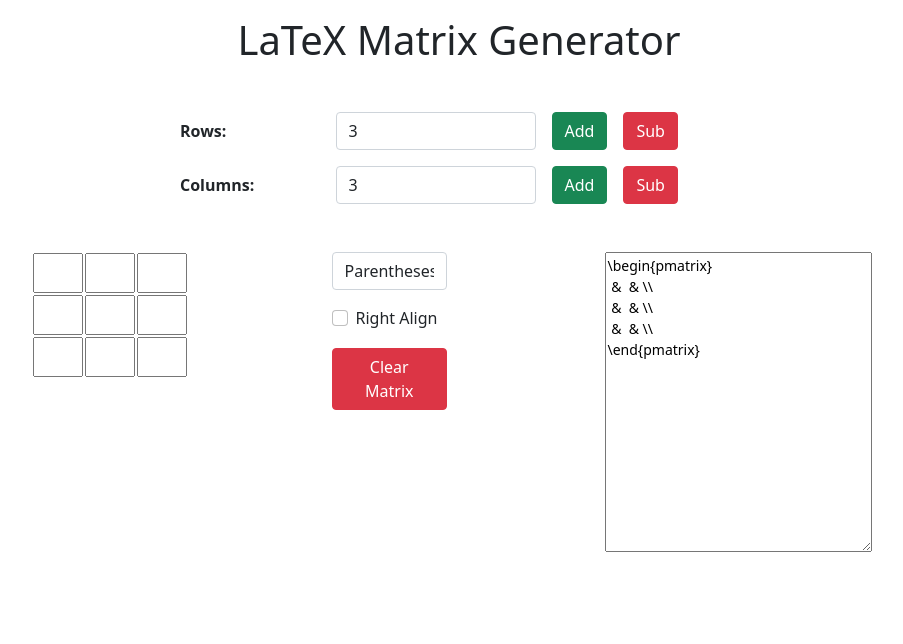
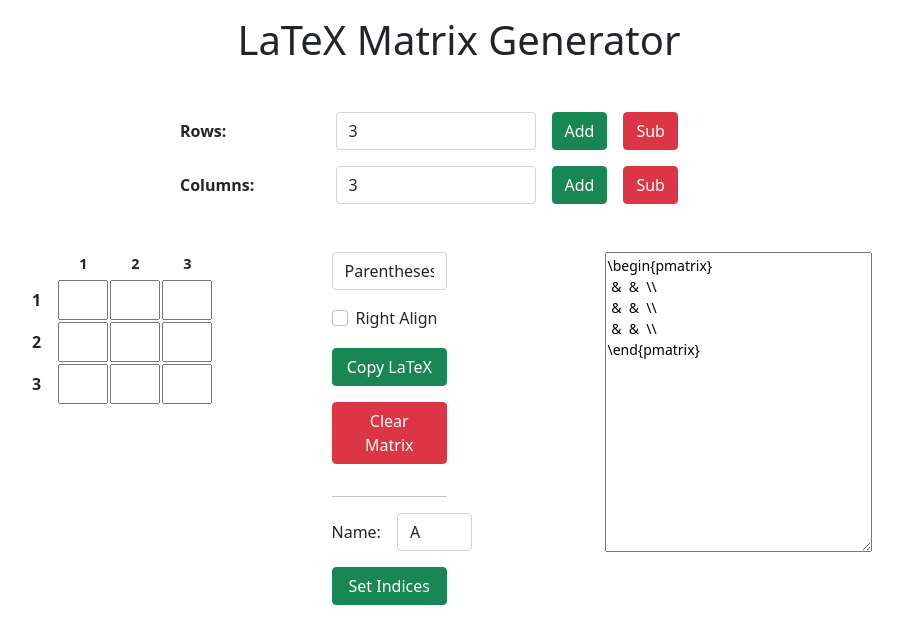
Before and after one commit to rcya1/latex-matrix-generator, a React (Create React App) app: page / in a window 1280 px wide. Shown: the top 644 px of the page, without its empty margins (181-1084 px from the left). Built offline with nearby package versions, Linux system fonts and the light colour scheme.

Commit message:
Finish Basic Version of App

```diff
--- a/src/App.js
+++ b/src/App.js
@@ -38,7 +38,6 @@ function getFix(matrixType, isBeginning) {
 function convertToLatex(data, numRows, numCols, matrixType) {
     let code = "";
 
-    // code += "\\begin{pmatrix}\n";
     code += getFix(matrixType, true);
     for(let r = 0; r < numRows; r++) {
         for(let c = 0; c < numCols; c++) {
@@ -47,7 +46,7 @@ function convertToLatex(data, numRows, numCols, matrixType) {
                 code += " & ";
             }
         }
-        code += "\\\\ \n";
+        code += " \\\\ \n";
     }
     code += getFix(matrixType, false);
 
@@ -59,7 +58,7 @@ function Cell(props) {
         <input className=" " onFocus={(e) => e.target.select()} style={{
             width: "50px",
             height: "40px",
-            fontSize: "18px"
+            fontSize: "14px"
         }} value={props.value} onChange={props.onChange}></input>
     );
 }
@@ -70,10 +69,18 @@ function App() {
     const [matrixData, setMatrixData] = useState([['', '', ''], ['', '', ''], ['', '', '']]);
     const [matrixType, setMatrixType] = useState("parentheses");
     const [rightAlign, setRightAlign] = useState(false);
+    const [matrixName, setMatrixName] = useState("A");
 
     let tableData = [];
     for(let r = 0; r < numRows; r++) {
-        let rowData = [];
+        let rowData = [<th className="text-end pe-3" onClick={() => {
+            let dataCopy = [];
+            for (var i = 0; i < matrixData.length; i++) {
+                dataCopy[i] = matrixData[i].slice();
+            }
+            dataCopy[r] = new Array(numCols).fill('');
+            setMatrixData(dataCopy);
+        }} style={{width: "50px", height: "40px", cursor: "not-allowed"}}>{r + 1}</th>];
         for(let c = 0; c < numCols; c++) {
             rowData.push(<td>
                 <Cell value={matrixData[r][c]} onChange={(e) => {
@@ -90,6 +97,8 @@ function App() {
             {rowData}
         </tr>);
     }
+
+    let latexCode = convertToLatex(matrixData, numRows, numCols, matrixType + (rightAlign ? "_right" : ""));
 
     function updateRows(newNumRows) {
         if(matrixData.length < newNumRows) {
@@ -163,6 +172,25 @@ function App() {
                     <Row>
                         <Col xs={9}>
                             <table className="mx-auto">
+                                <thead className="text-center" style={{fontSize: "0.9rem"}}>
+                                    <tr>
+                                        <th></th>
+                                        {
+                                            Array(numCols).fill(0).map((value, index) => {
+                                                return <th style={{cursor: "not-allowed"}}className="pb-1" onClick={() => {
+                                                    let dataCopy = [];
+                                                    for (var i = 0; i < matrixData.length; i++) {
+                                                        dataCopy[i] = matrixData[i].slice();
+                                                    }
+                                                    for(let r = 0; r < numRows; r++) {
+                                                        dataCopy[r][index] = '';
+                                                    }
+                                                    setMatrixData(dataCopy);
+                                                }}>{index+1}</th>
+                                            })
+                                        }
+                                    </tr>
+                                </thead>
                                 <tbody>
                                     {tableData}
                                 </tbody>
@@ -183,6 +211,11 @@ function App() {
                                         setRightAlign(e.target.checked);
                                     }}/>
                                 </Form.Group>
+                                <Button variant="success" className="mb-3" onClick = {() => {
+                                    navigator.clipboard.writeText(latexCode);
+                                }}>
+                                    Copy LaTeX
+                                </Button>
                                 <Button className="mb-3" variant="danger" onClick = {() => {
                                     let dataCopy = [];
                                     for(let r = 0; r < numRows; r++) {
@@ -190,12 +223,33 @@ function App() {
                                     }
                                     setMatrixData(dataCopy);
                                 }}>Clear Matrix</Button>
+                                <hr/>
+                                <Form className="d-flex mb-3">
+                                    <Form.Label className="me-3 my-auto align-middle">Name: </Form.Label>
+                                    <Form.Control type="input" value={matrixName} onChange={(e) => {
+                                        setMatrixName(e.target.value)
+                                    }} style={{width: "75px"}}/>
+                                </Form>
+                                <Button className="mb-3" variant="success" onClick = {() => {
+                                    let dataCopy = [];
+                                    for (var i = 0; i < matrixData.length; i++) {
+                                        dataCopy[i] = matrixData[i].slice();
+                                    }
+
+                                    for(let r = 0; r < numRows; r++) {
+                                        for(let c = 0; c < numCols; c++) {
+                                            dataCopy[r][c] = matrixName + "_{" + (r + 1) + "" + (c + 1) + "}";
+                                        }
+                                    }
+
+                                    setMatrixData(dataCopy);
+                                }}>Set Indices</Button>
                             </div>
                         </Col>
                     </Row>
                 </Col>
                 <Col xs={6}>
-                    <textarea readOnly className="d-block w-50 mx-auto" value={convertToLatex(matrixData, numRows, numCols, matrixType + (rightAlign ? "_right" : ""))}
+                    <textarea readOnly className="d-block w-50 mx-auto" value={latexCode}
                         style={{height: "300px", fontSize: "14px"}}/>
                 </Col>
             </Row>
```
Also changed, not shown: 1 other file (tests, documents, lock files or other folders).
